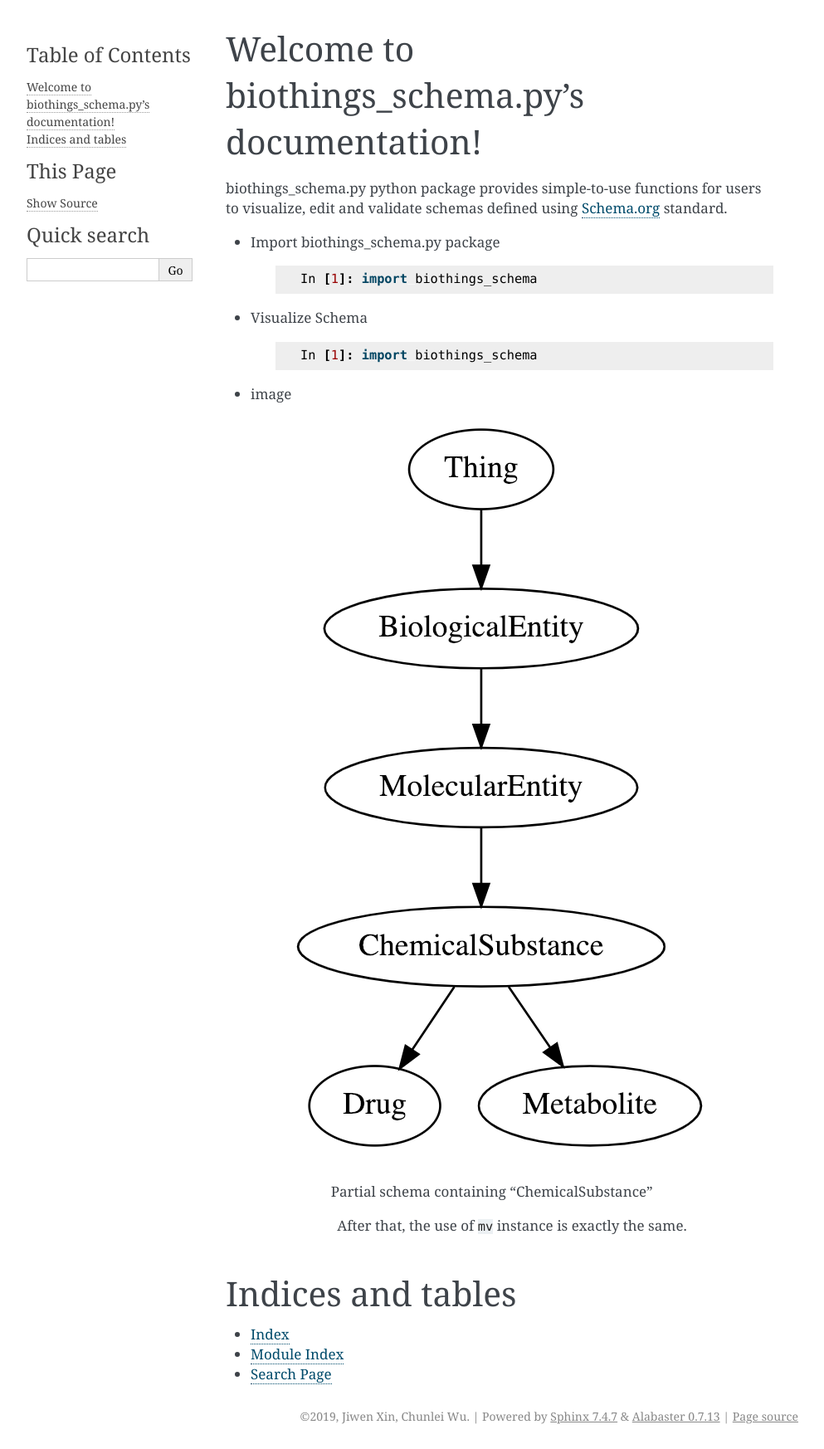
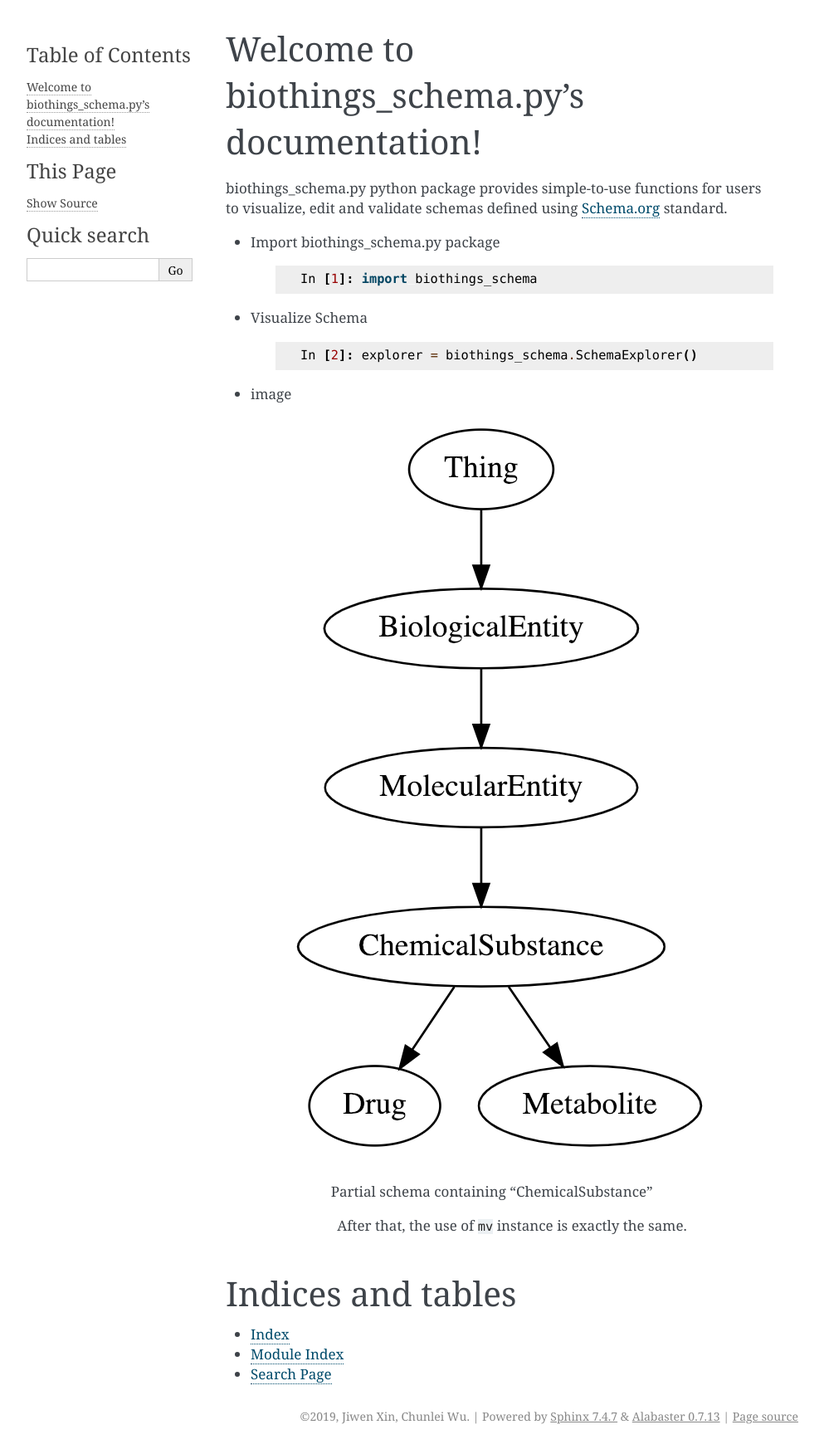
Before and after one commit to biothings/biothings_schema.py, a Sphinx documentation site: the page built from docs/index.rst, in a window 1280 px wide. Shown: the whole page at 83% size, without its empty margins (148-1141 px from the left). Built offline with Sphinx 7.4.7, drawn with Linux system fonts in a browser that asks for light colours.

Commit message:
change style

```diff
--- a/docs/index.rst
+++ b/docs/index.rst
@@ -18,7 +18,7 @@ biothings_schema.py python package provides simple-to-use functions for users to
 
     .. code-block:: python
 
-        In [1]: import biothings_schema
+        In [2]: explorer = biothings_schema.SchemaExplorer()
 
 * image
 .. figure::  images/partial_schema.png
```
